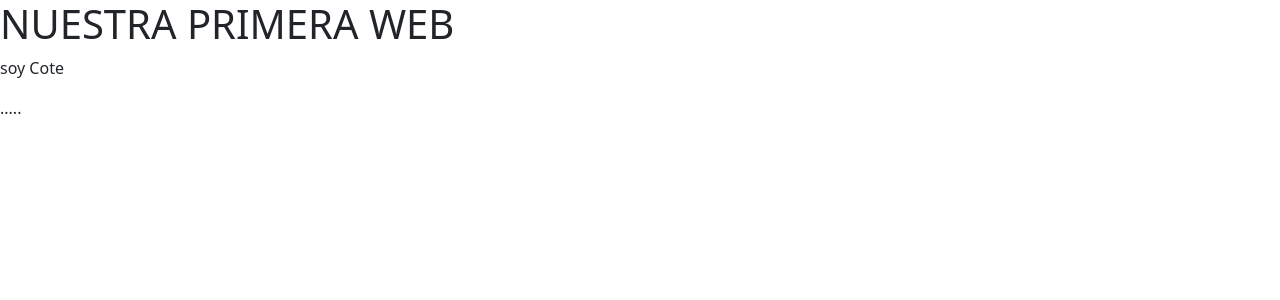
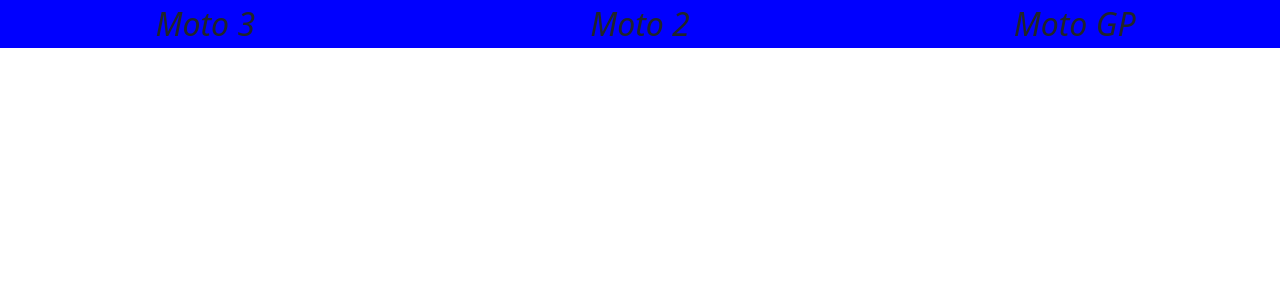
Before and after one commit to alexguerrero793/cursoDev_layout, an Angular app: page / in a window 1280 px wide. Shown: the top 300 px of the page. Built offline with nearby package versions, Linux system fonts and the light colour scheme.

Commit message:
columnas motogp

```diff
--- a/src/app/app.component.html
+++ b/src/app/app.component.html
@@ -1,2 +1,24 @@
-<h1>NUESTRA PRIMERA WEB</h1>
-<p>soy Cote</p>.....
+<!--COLUMNAS-->
+
+
+
+<div class="columnas text-center" >
+    <div class="row" style="font-style:oblique" >
+      <div class="col">
+        Moto 3
+      </div>
+      <div class="col order-5">
+        Moto GP
+      </div>
+      <div class="col order-1">
+        Moto 2
+      </div>
+    </div>
+  </div>
+
+
+
+
+
+
+<!--END COLUMNAS-->
--- a/src/app/app.component.scss
+++ b/src/app/app.component.scss
@@ -1,12 +1,4 @@
-.nav{
-    background-color: black;
+.columnas{
+    background-color: blue;
+    font-size: 2rem;
 }
-
-.color-grey{
-    background-color: gray;
-    padding: 1rem;
-}
-.color-blue{
-    background-color: blue;
-    padding: 1rem;
-}
```
